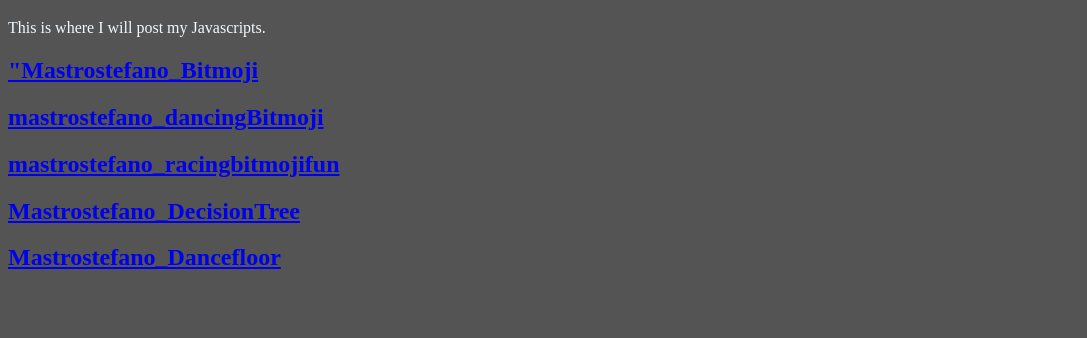
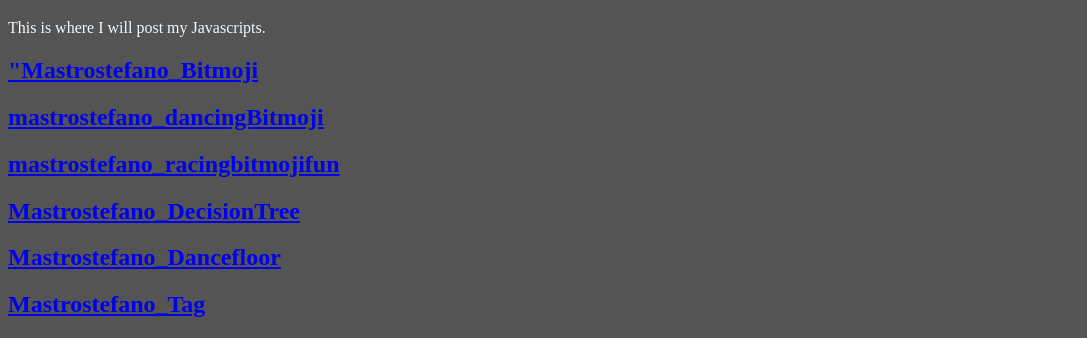
Before and after one commit to cssmastro/cssmastro.github.io, a plain HTML site: page Javascripts.html in a window 1280 px wide. Shown: the part 479-817 px from the top of the page, without its empty margins (0-1087 px from the left). Drawn offline with Linux system fonts and the light colour scheme; a script that the page names is missing.

Commit message:
Add files via upload

```diff
--- a/Javascripts.html
+++ b/Javascripts.html
@@ -31,4 +31,5 @@
         <h2><a href="https://www.khanacademy.org/computer-programming/mastrostefano_racingbitmojifun/4658188777209856">mastrostefano_racingbitmojifun</a></h2><script src="https://www.khanacademy.org/computer-programming/mastrostefano_racingbitmojifun/4658188777209856/embed.js?editor=no&buttons=no&author=no&embed=yes"></script>
         <h2><a href="https://www.khanacademy.org/computer-programming/mastrostefano_decisiontree/6078027983011840">Mastrostefano_DecisionTree</a></h2><script src="https://www.khanacademy.org/computer-programming/mastrostefano_decisiontree/6078027983011840/embed.js?editor=no&buttons=no&author=no&embed=yes"></script>
         <h2><a href="https://www.khanacademy.org/computer-programming/mastrostefano_dancefloor/5864761287557120">Mastrostefano_Dancefloor</a></h2><script src="https://www.khanacademy.org/computer-programming/mastrostefano_dancefloor/5864761287557120/embed.js?editor=no&buttons=no&author=no&embed=yes"></script>
+        <h2><a href="https://www.khanacademy.org/computer-programming/mastrostefano_tag/5270682510082048">Mastrostefano_Tag</a></h2><script src="https://www.khanacademy.org/computer-programming/mastrostefano_tag/5270682510082048/embed.js?editor=no&buttons=no&author=no&embed=yes"></script>
 </html>
```
